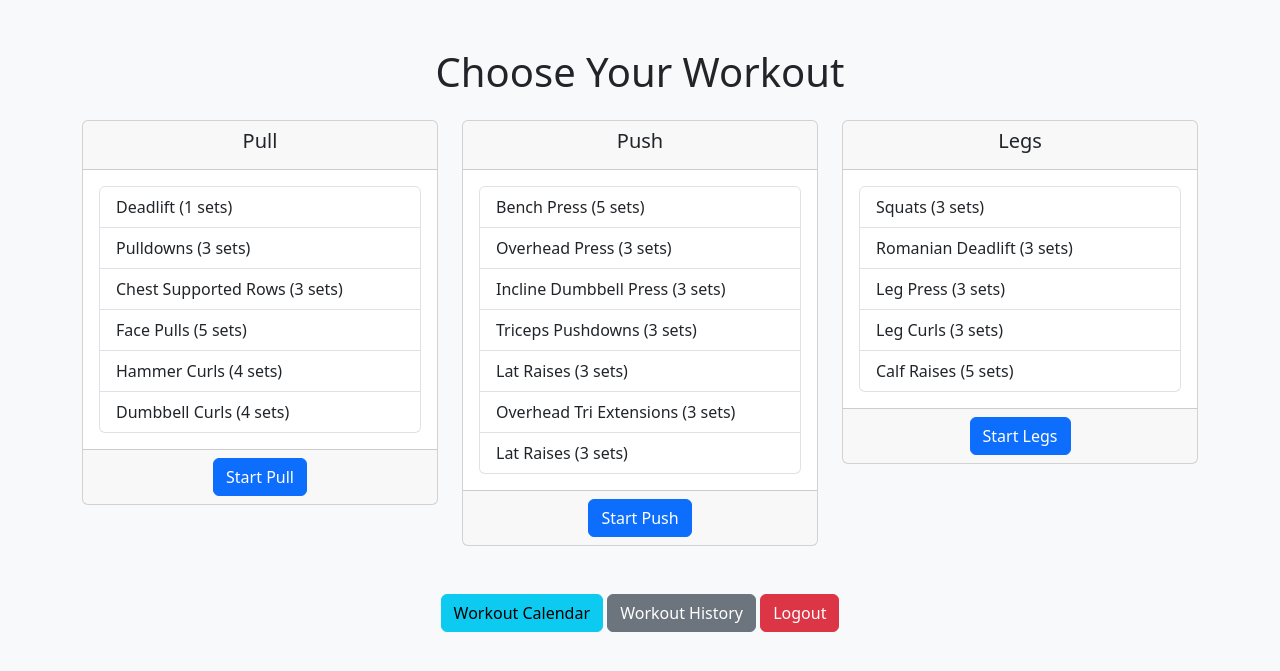
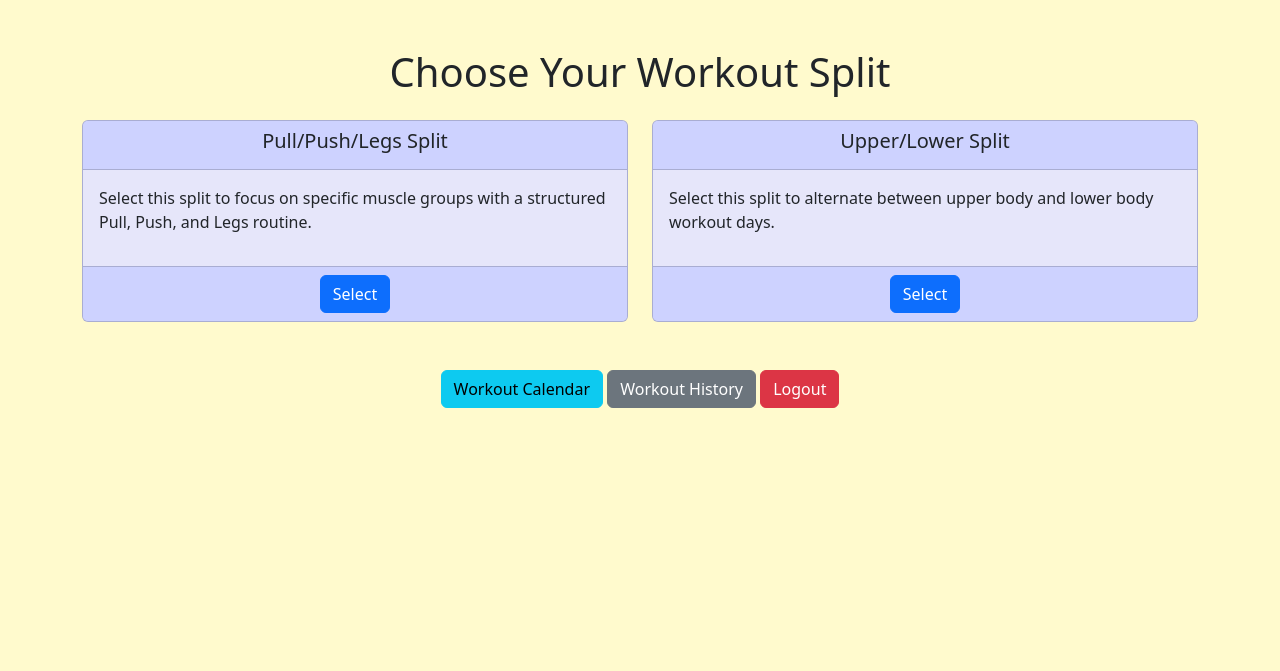
Before and after one commit to Zulmei/workout-app, a Flask app: page /index in a window 1280 px wide. Shown: the top 671 px of the page. Run offline with Flask 3, Linux system fonts and the light colour scheme; a user stored in the database is signed in.

Commit message:
Add Pull/Push/Legs split page and update index.html

```diff
--- a/app.py
+++ b/app.py
@@ -288,6 +288,47 @@ def workout_history_day(year, month, day):
 
     return render_template('history_day.html', workout_data=workout_data, date=date_str)
 
+@app.route('/split/<split_type>')
+def split_page(split_type):
+    # Logic to load the appropriate page for the split type
+    if split_type == 'pull_push_legs':
+        return render_template('pull_push_legs.html', split_type='Pull/Push/Legs')
+    elif split_type == 'upper_lower':
+        return render_template('upper_lower.html', split_type='Upper/Lower')
+    else:
+        return "Invalid split type", 404
+
+@app.route('/pull_push_legs')
+def pull_push_legs():
+    workout_program = {
+        "Pull": [
+            {"name": "Deadlift", "sets": 1, "reps": "5+"},
+            {"name": "Pulldowns", "sets": 3, "reps": "8-12"},
+            {"name": "Chest Supported Rows", "sets": 3, "reps": "8-12"},
+            {"name": "Face Pulls", "sets": 5, "reps": "15-20"},
+            {"name": "Hammer Curls", "sets": 4, "reps": "8-12"},
+            {"name": "Dumbbell Curls", "sets": 4, "reps": "8-12"},
+        ],
+        "Push": [
+            {"name": "Bench Press", "sets": 5, "reps": "5"},
+            {"name": "Overhead Press", "sets": 3, "reps": "8-12"},
+            {"name": "Incline Dumbbell Press", "sets": 3, "reps": "8-12"},
+            {"name": "Triceps Pushdowns", "sets": 3, "reps": "8-12"},
+            {"name": "Lat Raises", "sets": 3, "reps": "15-20"},
+            {"name": "Overhead Tri Extensions", "sets": 3, "reps": "8-12"},
+            {"name": "Lat Raises", "sets": 3, "reps": "15-20"},
+        ],
+        "Legs": [
+            {"name": "Squats", "sets": 3, "reps": "5"},
+            {"name": "Romanian Deadlift", "sets": 3, "reps": "8-12"},
+            {"name": "Leg Press", "sets": 3, "reps": "8-12"},
+            {"name": "Leg Curls", "sets": 3, "reps": "8-12"},
+            {"name": "Calf Raises", "sets": 5, "reps": "8-12"},
+        ]
+    }
+    return render_template('pull_push_legs.html', workout_program=workout_program)
+
+
 
 
 if __name__ == '__main__':
--- a/templates/index.html
+++ b/templates/index.html
@@ -3,36 +3,41 @@
 <head>
     <meta charset="UTF-8">
     <meta name="viewport" content="width=device-width, initial-scale=1.0">
-    <title>Workout Selection</title>
+    <title>Workout Types</title>
     <link href="https://cdn.jsdelivr.net/npm/bootstrap@5.3.0-alpha1/dist/css/bootstrap.min.css" rel="stylesheet">
 </head>
-<body class="bg-light">
+<body style="background-color: #FFFACD;">
     <div class="container mt-5">
-        <h1 class="text-center mb-4">Choose Your Workout</h1>
+        <h1 class="text-center mb-4">Choose Your Workout Split</h1>
 
-        <!-- Display workout options -->
+        <!-- Workout split options -->
         <div class="row">
-            {% for workout_type, exercises in workout_program.items() %}
-                <div class="col-md-4 mb-4">
-                    <div class="card">
-                        <div class="card-header text-center">
-                            <h5>{{ workout_type }}</h5>
-                        </div>
-                        <div class="card-body">
-                            <ul class="list-group">
-                                {% for exercise in exercises %}
-                                    <li class="list-group-item">
-                                        {{ exercise.name }} ({{ exercise.sets }} sets)
-                                    </li>
-                                {% endfor %}
-                            </ul>
-                        </div>
-                        <div class="card-footer text-center">
-                            <a href="{{ url_for('workout_form', workout_type=workout_type) }}" class="btn btn-primary">Start {{ workout_type }}</a>
-                        </div>
+            <div class="col-md-6 mb-4">
+                <div class="card" style="background-color: #CDD2FF;">
+                    <div class="card-header text-center" style="background-color: #CDD2FF;">
+                        <h5>Pull/Push/Legs Split</h5>
+                    </div>
+                    <div class="card-body" style="background-color: #E6E6FA;">
+                        <p>Select this split to focus on specific muscle groups with a structured Pull, Push, and Legs routine.</p>
+                    </div>
+                    <div class="card-footer text-center" style="background-color: #CDD2FF;">
+                        <a href="{{ url_for('pull_push_legs') }}" class="btn btn-primary">Select</a>
                     </div>
                 </div>
-            {% endfor %}
+            </div>
+            <div class="col-md-6 mb-4">
+                <div class="card" style="background-color: #CDD2FF;">
+                    <div class="card-header text-center" style="background-color: #CDD2FF;">
+                        <h5>Upper/Lower Split</h5>
+                    </div>
+                    <div class="card-body" style="background-color: #E6E6FA;">
+                        <p>Select this split to alternate between upper body and lower body workout days.</p>
+                    </div>
+                    <div class="card-footer text-center" style="background-color: #CDD2FF;">
+                        <a href="{{ url_for('split_page', split_type='upper_lower') }}" class="btn btn-primary">Select</a>
+                    </div>
+                </div>
+            </div>
         </div>
 
         <!-- Action Buttons -->
```
Also changed, not shown: templates/pull_push_legs.html (added, +46 -0 lines), templates/upper_lower.html (added).
